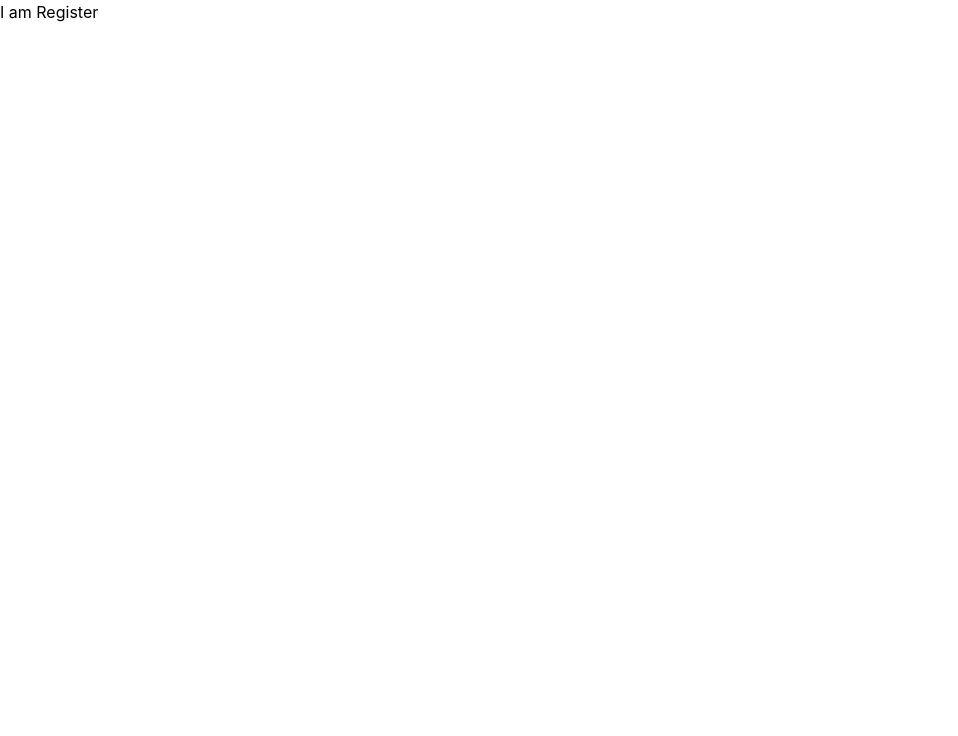
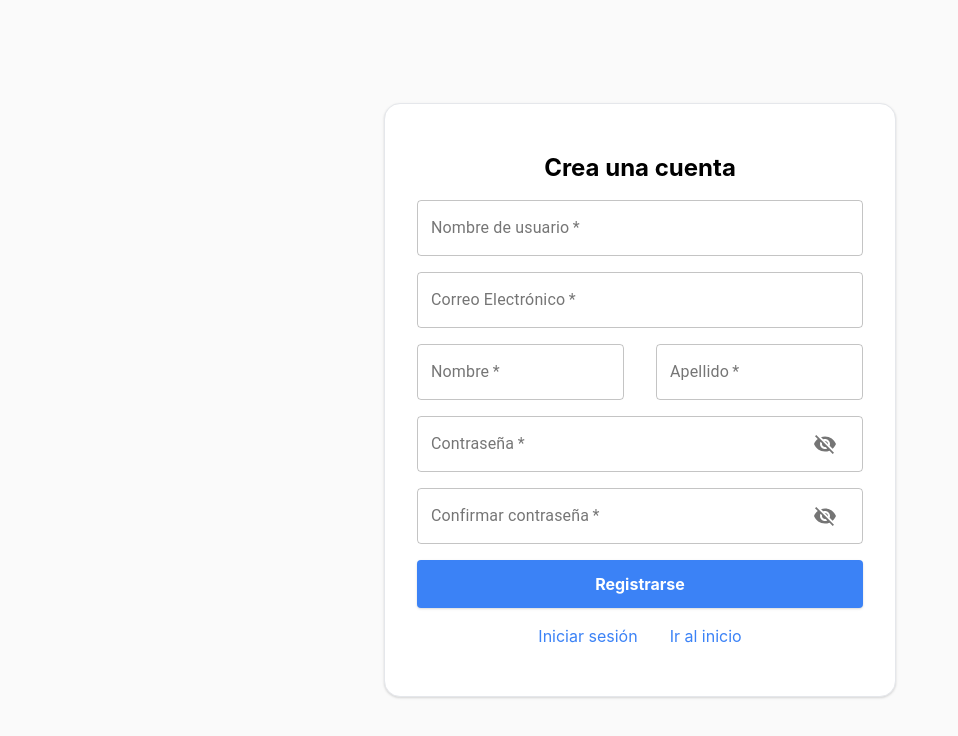
Before and after one commit to Payrouse/cms-news-papers, a Next.js app in the folder cms-frontend/: page /register in a window 1280 px wide. Shown: the top 736 px of the page, without its empty margins (0-958 px from the left). Built offline with nearby package versions, Linux system fonts and the light colour scheme.

Commit message:
login y register

```diff
--- /dev/null
+++ b/cms-frontend/components/buttons/Button.tsx
@@ -0,0 +1,25 @@
+export enum ButtonType {
+  Button = 'button',
+  Reset = 'reset',
+  Submit = 'submit',
+}
+
+interface ButtonProps {
+  text: string;
+  type: ButtonType;
+  onClick?(): any;
+}
+
+const Button = ({ text, type, onClick = () => {} }: ButtonProps) => {
+  return (
+    <button
+      className="bg-blue-500 hover:bg-blue-600 text-white rounded shadow text-center font-bold w-full h-12"
+      type={type}
+      onClick={onClick}
+    >
+      <p className="w-full flex justify-center">{text}</p>
+    </button>
+  );
+};
+
+export default Button;
--- /dev/null
+++ b/cms-frontend/components/inputs/Input.tsx
@@ -0,0 +1,53 @@
+import { TextField } from '@material-ui/core';
+import { UseFormRegister } from 'react-hook-form';
+
+export enum InputTypes {
+  Text = 'text',
+  Number = 'number',
+}
+
+interface InputProps {
+  label: string;
+  placeholder: string;
+  name: string;
+  register: UseFormRegister<any>;
+  validations?: any;
+  error: any;
+  type?: InputTypes;
+  variant?: string;
+  container?: string; // optional
+  required?: boolean; // optional
+  disabled?: boolean; // optional
+}
+
+const Input = ({
+  label,
+  name,
+  placeholder,
+  register,
+  validations,
+  error,
+  required = false,
+  type = InputTypes.Text,
+  variant = 'outlined',
+  container = 'mx-4 mt-4',
+  disabled = false,
+}: InputProps) => (
+  <>
+    <div className={container}>
+      <TextField
+        id={name}
+        label={label}
+        variant="outlined"
+        placeholder={placeholder}
+        type={type}
+        fullWidth
+        required={required}
+        disabled={disabled}
+        {...register(name, validations)}
+      />
+    </div>
+  </>
+);
+
+export default Input;
--- /dev/null
+++ b/cms-frontend/components/inputs/InputPassword.tsx
@@ -0,0 +1,71 @@
+import {
+  createStyles,
+  FormControl,
+  IconButton,
+  InputAdornment,
+  InputLabel,
+  makeStyles,
+  OutlinedInput,
+  Theme,
+} from '@material-ui/core';
+import clsx from 'clsx';
+import { Visibility, VisibilityOff } from '@material-ui/icons';
+import { useState } from 'react';
+import { UseFormRegister } from 'react-hook-form';
+
+interface InputPasswordProps {
+  label: string;
+  name: string;
+  register: UseFormRegister<any>;
+  validations: any;
+  error: any;
+  variant?: string;
+  container?: string;
+  required?: boolean;
+  disabled?: boolean;
+}
+
+const InputPassword = ({
+  label,
+  name,
+  register,
+  validations,
+  error,
+  required = false,
+  variant = 'outlined',
+  container = 'mx-4 mt-4',
+  disabled = false,
+}: InputPasswordProps) => {
+  const [showPassword, setShowPassword] = useState(false);
+
+  return (
+    <div className={container}>
+      <FormControl
+        variant="outlined"
+        required={required}
+        disabled={disabled}
+        fullWidth
+      >
+        <InputLabel htmlFor={name}>{label}</InputLabel>
+        <OutlinedInput
+          id={name}
+          type={showPassword ? 'text' : 'password'}
+          {...register(name, validations)}
+          endAdornment={
+            <InputAdornment position="end">
+              <IconButton
+                aria-label="toggle password visibility"
+                onClick={() => setShowPassword(!showPassword)}
+              >
+                {showPassword ? <Visibility /> : <VisibilityOff />}
+              </IconButton>
+            </InputAdornment>
+          }
+          labelWidth={70}
+        />
+      </FormControl>
+    </div>
+  );
+};
+
+export default InputPassword;
--- /dev/null
+++ b/cms-frontend/components/layouts/AppLayout.tsx
@@ -0,0 +1,14 @@
+import Head from 'next/head';
+
+const AppLayout = ({ children }: any) => {
+  return (
+    <>
+      <Head>
+        <title>Diario El Mundo 🌎🌎</title>
+      </Head>
+      <div>{children}</div>
+    </>
+  );
+};
+
+export default AppLayout;
--- /dev/null
+++ b/cms-frontend/components/views/login/index.tsx
@@ -0,0 +1,71 @@
+import Link from 'next/link';
+import { SubmitHandler, useForm } from 'react-hook-form';
+
+import Input from '../../inputs/Input';
+import InputPassword from '../../inputs/InputPassword';
+import Button, { ButtonType } from '../../buttons/Button';
+
+type LoginValues = {
+  email: string;
+  password: string;
+};
+
+const LoginForm = () => {
+  const {
+    register,
+    handleSubmit,
+    formState: { errors },
+  } = useForm<LoginValues>();
+
+  const handleLogin: SubmitHandler<LoginValues> = async (data) => {
+    console.log(data);
+  };
+
+  return (
+    <div className="h-screen flex items-center justify-center">
+      <div
+        className={`bg-white h-full w-full max-w-lg px-4
+        flex flex-col justify-center
+        sm:py-12 sm:h-auto sm:rounded-2xl border shadow`}
+      >
+        <h1 className="text-center font-bold text-2xl">Bienvenido de Vuelta</h1>
+        <form onSubmit={handleSubmit(handleLogin)}>
+          <Input
+            name="email"
+            label="Correo Electrónico"
+            placeholder="ejemplo@gmail.com"
+            register={register}
+            validations={{}}
+            required={true}
+            error={errors.email}
+          />
+          <InputPassword
+            name="password"
+            label="Contraseña"
+            register={register}
+            validations={{}}
+            required={true}
+            error={errors.password}
+          />
+          <div className="mx-4 mt-4">
+            <Button type={ButtonType.Submit} text="Iniciar Sesión" />
+          </div>
+        </form>
+        <div className="mt-4 flex justify-center">
+          <Link href="/register">
+            <a className="mr-4 text-blue-500 hover:underline hover:text-blue-600">
+              Registrarse ahora
+            </a>
+          </Link>
+          <Link href="/">
+            <a className="ml-4 text-blue-500 hover:underline hover:text-blue-600">
+              Ir al inicio
+            </a>
+          </Link>
+        </div>
+      </div>
+    </div>
+  );
+};
+
+export default LoginForm;
--- /dev/null
+++ b/cms-frontend/components/views/register/index.tsx
@@ -0,0 +1,112 @@
+import Link from 'next/link';
+import { SubmitHandler, useForm } from 'react-hook-form';
+
+import Button, { ButtonType } from '../../buttons/Button';
+import Input from '../../inputs/Input';
+import InputPassword from '../../inputs/InputPassword';
+
+type RegisterValues = {
+  email: string;
+  password: string;
+  cPassword: string;
+  userName: string;
+  firstName: string;
+  lastName: string;
+};
+
+const RegisterForm = () => {
+  const {
+    register,
+    handleSubmit,
+    formState: { errors },
+  } = useForm<RegisterValues>();
+
+  const handleRegister: SubmitHandler<RegisterValues> = async (data) => {
+    console.log(data);
+  };
+
+  return (
+    <div className="h-screen flex items-center justify-center">
+      <div
+        className={`bg-white h-full w-full max-w-lg px-4
+        flex flex-col justify-center
+        sm:py-12 sm:h-auto sm:rounded-2xl border shadow`}
+      >
+        <h1 className="text-center font-bold text-2xl">Crea una cuenta</h1>
+        <form onSubmit={handleSubmit(handleRegister)}>
+          <Input
+            name="userName"
+            label="Nombre de usuario"
+            placeholder="jochoa"
+            register={register}
+            validations={{}}
+            required={true}
+            error={errors.userName}
+          />
+          <Input
+            name="email"
+            label="Correo Electrónico"
+            placeholder="ejemplo@gmail.com"
+            register={register}
+            validations={{}}
+            required={true}
+            error={errors.email}
+          />
+          <div className="flex">
+            <Input
+              name="firstName"
+              label="Nombre"
+              placeholder="José"
+              register={register}
+              validations={{}}
+              required={true}
+              error={errors.firstName}
+            />
+            <Input
+              name="lastName"
+              label="Apellido"
+              placeholder="Ochoa"
+              register={register}
+              validations={{}}
+              required={true}
+              error={errors.lastName}
+            />
+          </div>
+          <InputPassword
+            name="password"
+            label="Contraseña"
+            register={register}
+            validations={{}}
+            required={true}
+            error={errors.password}
+          />
+          <InputPassword
+            name="cPassword"
+            label="Confirmar contraseña"
+            register={register}
+            validations={{}}
+            required={true}
+            error={errors.cPassword}
+          />
+          <div className="mx-4 mt-4">
+            <Button type={ButtonType.Submit} text="Registrarse" />
+          </div>
+        </form>
+        <div className="mt-4 flex justify-center">
+          <Link href="/login">
+            <a className="mr-4 text-blue-500 hover:underline hover:text-blue-600">
+              Iniciar sesión
+            </a>
+          </Link>
+          <Link href="/">
+            <a className="ml-4 text-blue-500 hover:underline hover:text-blue-600">
+              Ir al inicio
+            </a>
+          </Link>
+        </div>
+      </div>
+    </div>
+  );
+};
+
+export default RegisterForm;
--- a/cms-frontend/pages/login.tsx
+++ b/cms-frontend/pages/login.tsx
@@ -1,8 +1,14 @@
+import Head from 'next/head';
+import LoginForm from '../components/views/login';
+
 const Login = (props: any) => {
   return (
-    <div>
-      <h1>I am login</h1>
-    </div>
+    <>
+      <Head>
+        <title>Iniciar Sesión | Diario El Mundo 🌎🌎🌎</title>
+      </Head>
+      <LoginForm />
+    </>
   );
 };
 
--- a/cms-frontend/pages/register.tsx
+++ b/cms-frontend/pages/register.tsx
@@ -1,8 +1,14 @@
+import Head from 'next/head';
+import RegisterForm from '../components/views/register';
+
 const Register = (props: any) => {
   return (
-    <div>
-      <h1>I am Register</h1>
-    </div>
+    <>
+      <Head>
+        <title>Registrarse | Diario El Mundo 🌎🌎🌎</title>
+      </Head>
+      <RegisterForm />
+    </>
   );
 };
 
--- a/cms-frontend/styles/globals.css
+++ b/cms-frontend/styles/globals.css
@@ -9,6 +9,7 @@ body {
   margin: 0;
   font-family: -apple-system, BlinkMacSystemFont, Segoe UI, Roboto, Oxygen,
     Ubuntu, Cantarell, Fira Sans, Droid Sans, Helvetica Neue, sans-serif;
+  background: #fafafa;
 }
 
 a {
```
